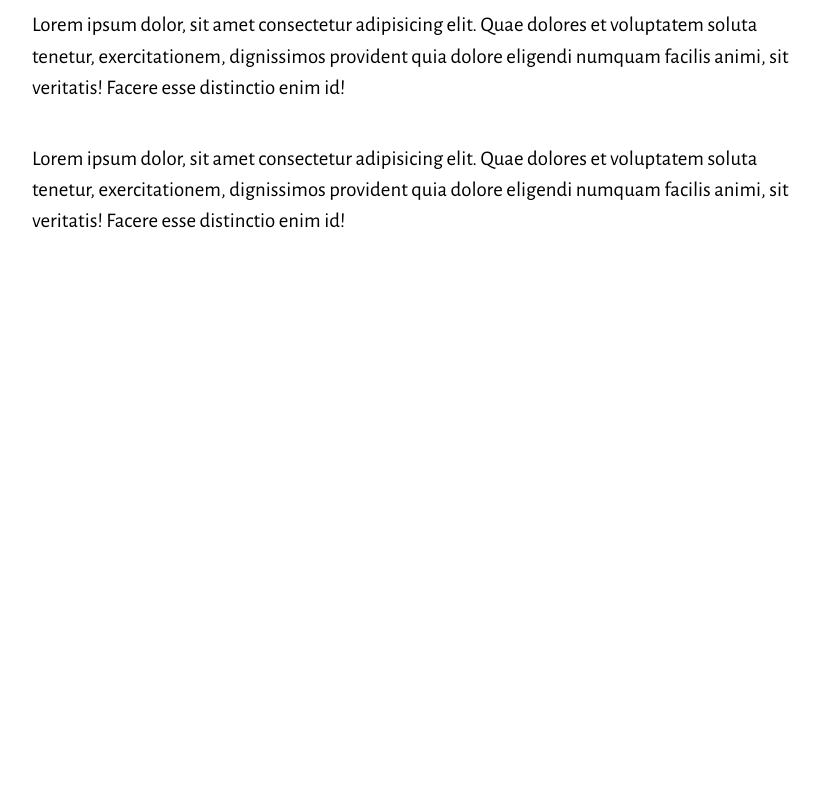
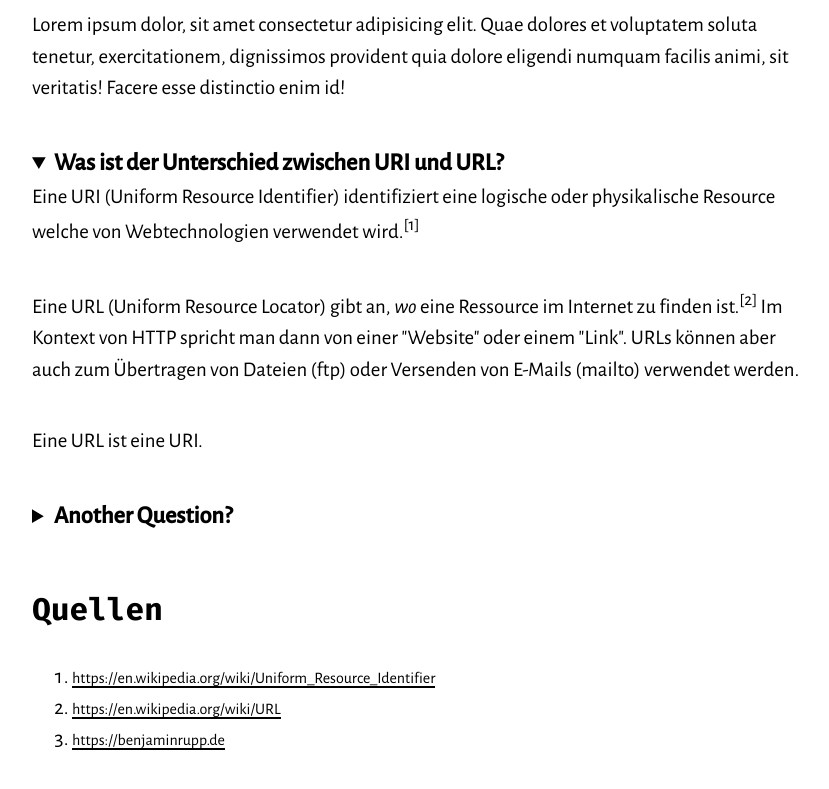
Before and after one commit to BeniRupp/benjaminrupp.de, a website: page src/dummeFrage.html in a window 1280 px wide. Shown: the part 213-1002 px from the top of the page, without its empty margins (224-1053 px from the left). Before the commit the page ends 800 px from the top, so only its background shows below. Drawn offline with Linux system fonts and the light colour scheme.

Commit message:
Add some content with semantic html elements

```diff
--- a/src/css/layout.css
+++ b/src/css/layout.css
@@ -1,6 +1,11 @@
 .page-layout {
-  width: 60vw;
-  margin: 0 auto;
-  padding: 5rem 0;
-  flex: 1 0 auto;
+  padding: 2rem 1.5rem;
 }
+
+@media screen and (min-width: 1000px) {
+  .page-layout {
+    width: 60vw;
+    margin: 0 auto;
+    padding: 5rem 0;
+  }
+}
--- a/src/dummeFrage.html
+++ b/src/dummeFrage.html
@@ -6,6 +6,34 @@
     <title>Dumme Frage?!</title>
     <meta name="viewport" content="width=device-width, initial-scale=1" />
     <link rel="stylesheet" type="text/css" media="screen" href="css/main.css" />
+    <style lang="css">
+      body {
+        counter-reset: footnotes;
+        counter-reset: footnote-references;
+      }
+      article {
+        margin: 2em 0;
+      }
+      summary h3 {
+        display: inline;
+      }
+      sup a::after {
+        counter-increment: footnote-references;
+        content: '[' counter(footnote-references) ']';
+        font-weight: normal;
+      }
+      sup a {
+        border-width: 0;
+      }
+
+      ol.footnotes {
+        margin-left: 2.5rem;
+      }
+      .footnotes a {
+        font-weight: normal;
+        font-size: 1rem;
+      }
+    </style>
   </head>
   <body>
     <!--# include file="includes/navigation.html"-->
@@ -18,12 +46,60 @@
         distinctio enim id!
       </p>
 
-      <p>
-        Lorem ipsum dolor, sit amet consectetur adipisicing elit. Quae dolores
-        et voluptatem soluta tenetur, exercitationem, dignissimos provident quia
-        dolore eligendi numquam facilis animi, sit veritatis! Facere esse
-        distinctio enim id!
-      </p>
+      <article>
+        <details open>
+          <summary>
+            <h3>Was ist der Unterschied zwischen URI und URL?</h3>
+          </summary>
+          <p>
+            Eine URI (Uniform Resource Identifier) identifiziert eine logische
+            oder physikalische Resource welche von Webtechnologien verwendet
+            wird.<sup><a href="#footnote-uri"></a></sup>
+          </p>
+          <p>
+            Eine URL (Uniform Resource Locator) gibt an, <em>wo</em> eine
+            Ressource im Internet zu finden ist.<sup
+              ><a href="#footnote-url"></a
+            ></sup>
+            Im Kontext von HTTP spricht man dann von einer "Website" oder einem
+            "Link". URLs können aber auch zum Übertragen von Dateien (ftp) oder
+            Versenden von E-Mails (mailto) verwendet werden.
+          </p>
+          <p>Eine URL ist eine URI.</p>
+        </details>
+      </article>
+
+      <article>
+        <details>
+          <summary>
+            <h3>Another Question?</h3>
+          </summary>
+          <p>
+            Eine URI (Uniform Resource Identifier) identifiziert eine logische
+            oder physikalische Resource welche von Webtechnologien verwendet
+            wird.<sup><a href="#footnote-another"></a></sup>
+          </p>
+        </details>
+      </article>
+
+      <footer>
+        <h2>Quellen</h2>
+        <ol class="footnotes">
+          <li id="footnote-uri">
+            <a href="https://en.wikipedia.org/wiki/Uniform_Resource_Identifier"
+              >https://en.wikipedia.org/wiki/Uniform_Resource_Identifier</a
+            >
+          </li>
+          <li id="footnote-url">
+            <a href="https://en.wikipedia.org/wiki/URL"
+              >https://en.wikipedia.org/wiki/URL</a
+            >
+          </li>
+          <li id="footnote-another">
+            <a href="https://benjaminrupp.de">https://benjaminrupp.de</a>
+          </li>
+        </ol>
+      </footer>
     </main>
   </body>
 </html>
```
Also changed, not shown: src/intern/styleguide.html (+1 -1 lines).
